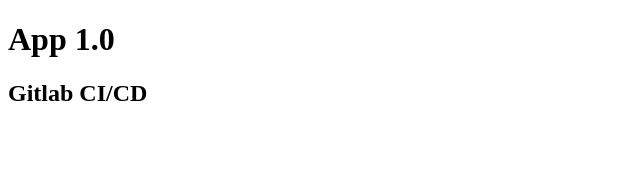
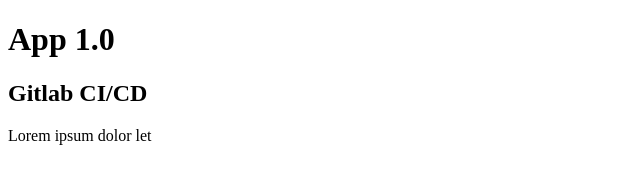
Before and after one commit to leostella97/projeto1-dio-cicd, a website: page app/index.html in a window 1280 px wide. Shown: the whole page, without its empty margins (0-640 px from the left). Drawn offline with Linux system fonts and the light colour scheme.

Commit message:
Inclusão de um parágrafo no html

```diff
--- a/app/index.html
+++ b/app/index.html
@@ -9,6 +9,6 @@
 <body>
     <h1>App 1.0</h1>
     <h2>Gitlab CI/CD</h2>
-
+        <p>Lorem ipsum dolor let</p>
 </body>
 </html>
```
